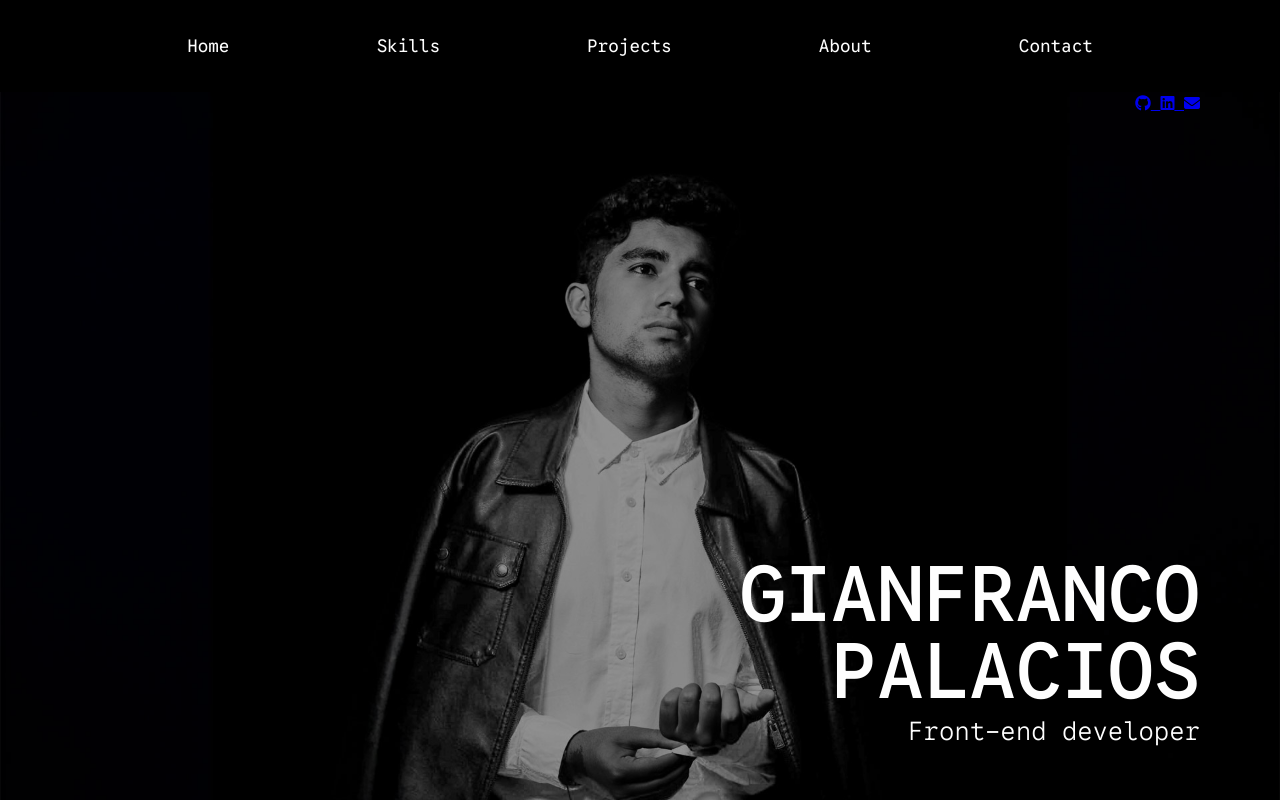
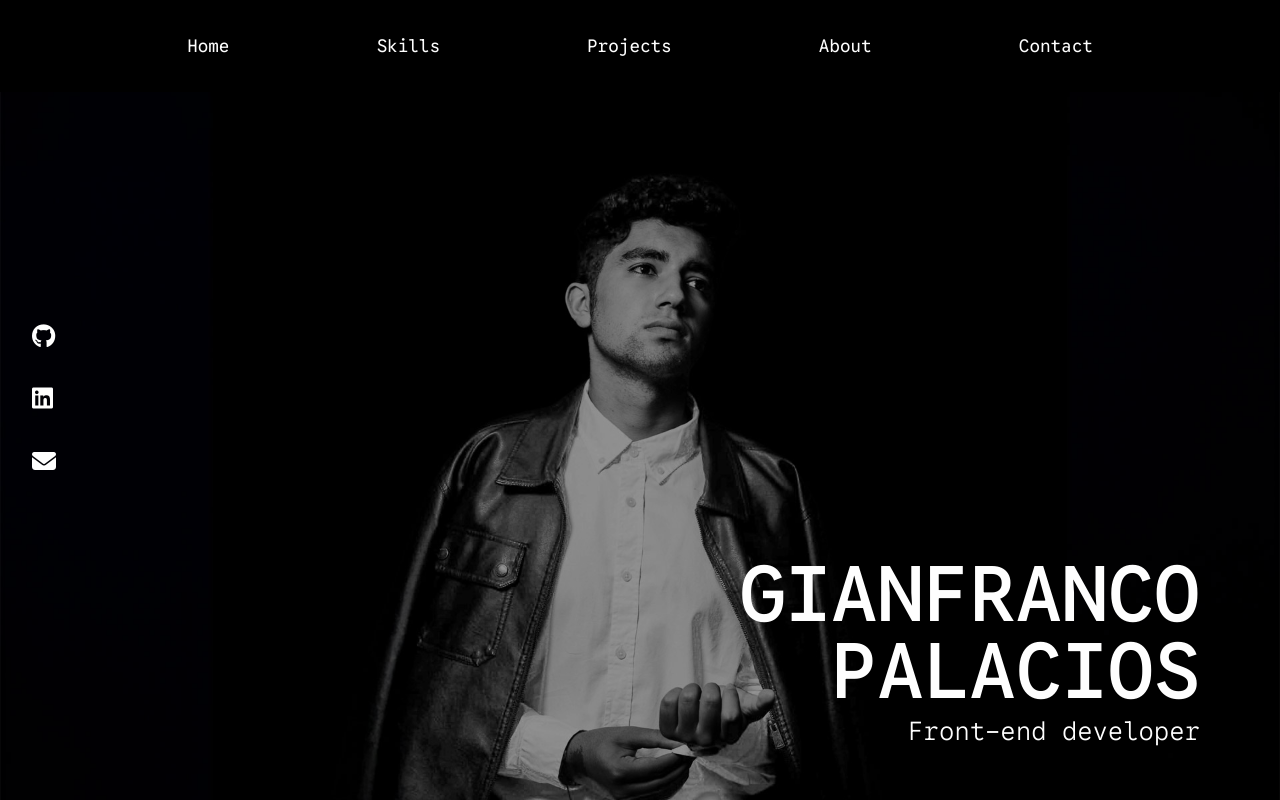
Before and after one commit to cuzzi06/portfolio-site, a plain HTML site: page index.html in a window 1280 px wide. Drawn offline with Linux system fonts and the light colour scheme.

Commit message:
style: add positioning and interaction styles for social icons

```diff
--- a/css/style.css
+++ b/css/style.css
@@ -178,3 +178,32 @@ body {
   font-size: clamp(0.75rem, 2vw, 2rem);
   font-weight: 300;
 }
+
+/* Social media icons */
+
+.social-icons {
+  position: fixed;
+  left: 2rem;
+  top: 50%;
+  transform: translateY(-50%);
+  display: flex;
+  flex-direction: column;
+  gap: 1.5rem;
+  z-index: 1;
+}
+
+.social-icons a {
+  color: var(--text-color);
+  font-size: 1.5rem;
+  transition: color 0.3s ease, transform 0.3s ease;
+}
+
+.social-icons a:hover {
+  color: var(--accent-color);
+  transform: scale(1.2);
+}
+
+.social-icons a:focus {
+  outline: 2px dashed var(--accent-color);
+  outline-offset: 4px;
+}
```
